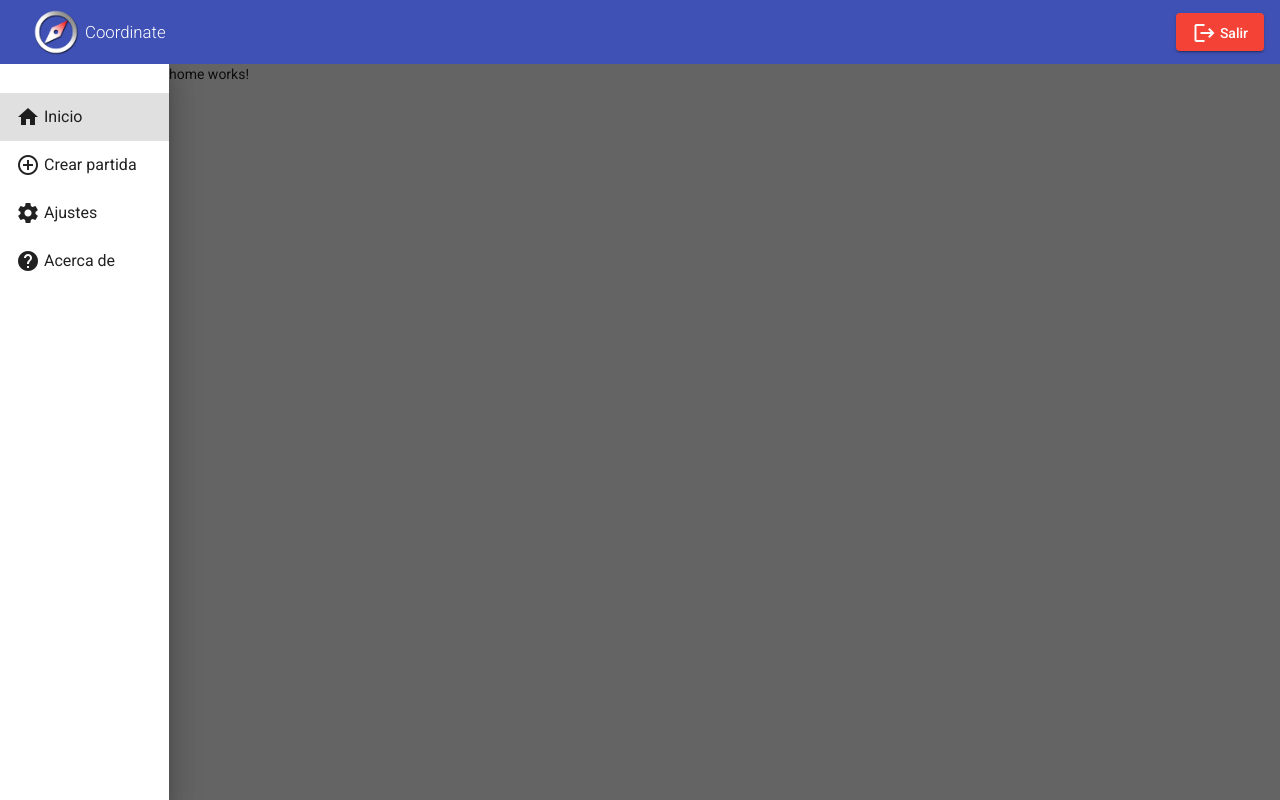
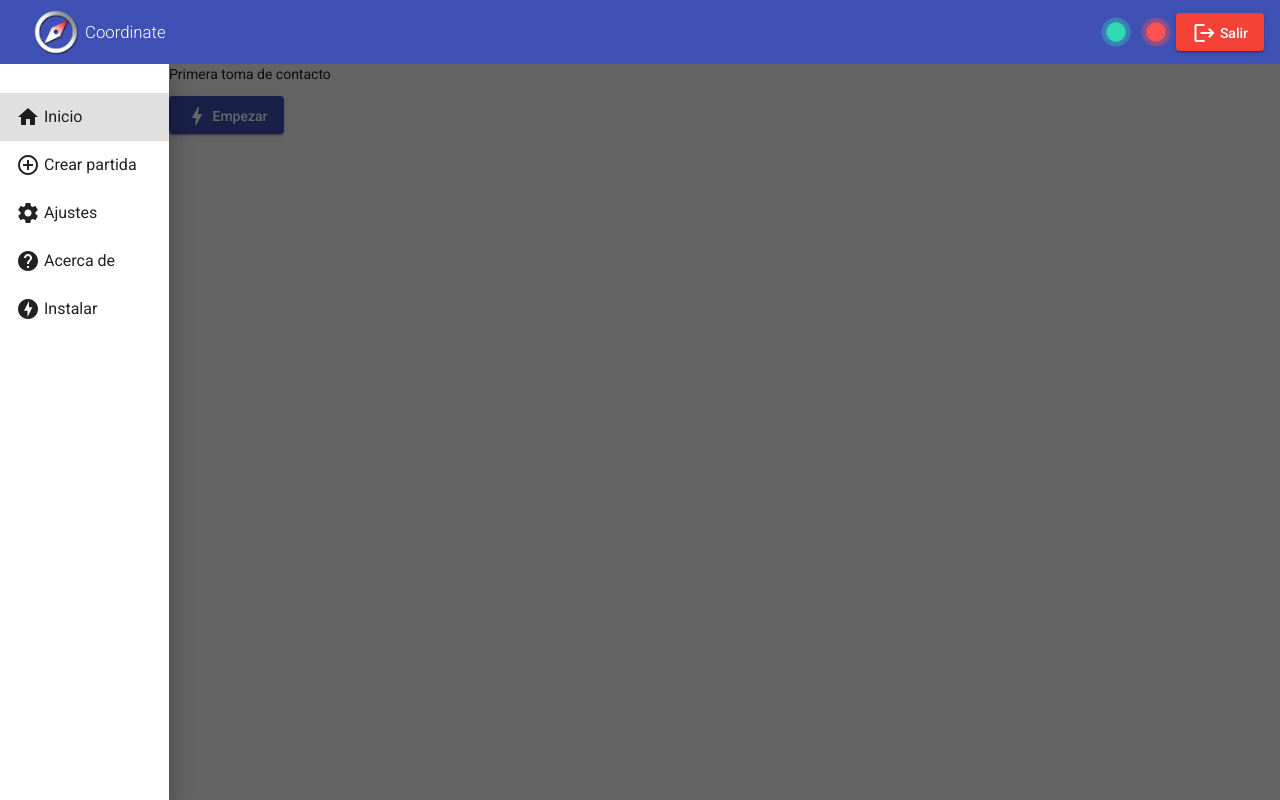
Before and after one commit to Seiyul/Coordinate, an Angular app: page /home in a window 1280 px wide. Both pictures are taken after a click on the button "Coordinate". Built offline with nearby package versions, Linux system fonts and the light colour scheme; no server answers.

Commit message:
Inserción de funcionalidades GPS

```diff
--- a/src/app/about/about.component.ts
+++ b/src/app/about/about.component.ts
@@ -15,9 +15,11 @@ export class AboutComponent implements OnInit {
         private _global: GlobalService
     ) { }
 
-    version: any;
+    get version(): any {
+        return this._global.getLatestVersion();
+    }
 
     ngOnInit(): void {
-        this.version = this._global.getLatestVersion();
+
     }
 }
--- a/src/app/app.component.html
+++ b/src/app/app.component.html
@@ -4,6 +4,12 @@
         <span class="coordinateText" *ngIf="!block">{{ title }}</span>
     </button>
     <span class="toolbarSpacer"></span>
+
+    <button mat-icon-button [routerLink]="['/settings']">
+        <div class="blob green"></div>
+    </button>
+
+    <div class="blob red"></div>
     <button mat-raised-button color="warn" class="exitButton" (click)="closeModal()" *ngIf="!block">
         <mat-icon>
             logout
@@ -27,8 +33,7 @@
                     </span>
                 </div>
             </mat-list-option>
-            <mat-list-option class="add-button" [ngClass]="{'disabledColor': isPwa}" *ngIf="hasServiceWorkerReady"
-                (click)="installPwa()" [value]="null" [disabled]="isPwa">
+            <mat-list-option class="add-button" [ngClass]="{'disabledColor': isPwa}" [value]="null" [disabled]="isPwa">
                 <div>
                     <mat-icon>
                         {{ isPwa ? 'check_circle' : 'offline_bolt' }}
--- a/src/app/app.component.scss
+++ b/src/app/app.component.scss
@@ -56,3 +56,61 @@
 .disabledColor {
     color: #7e7e7e;
 }
+
+.blob {
+    background: black;
+    border-radius: 50%;
+    box-shadow: 0 0 0 0 rgba(0, 0, 0, 1);
+    margin: 10px;
+    height: 20px;
+    width: 20px;
+    transform: scale(1);
+    animation: pulse-black 2s infinite;
+  }
+
+  .blob.green {
+    background: rgba(51, 217, 178, 1);
+    box-shadow: 0 0 0 0 rgba(51, 217, 178, 1);
+    animation: pulse-green 2s infinite;
+  }
+
+  @keyframes pulse-green {
+    0% {
+      transform: scale(0.95);
+      box-shadow: 0 0 0 0 rgba(51, 217, 178, 0.7);
+    }
+
+    70% {
+      transform: scale(1);
+      box-shadow: 0 0 0 10px rgba(51, 217, 178, 0);
+    }
+
+    100% {
+      transform: scale(0.95);
+      box-shadow: 0 0 0 0 rgba(51, 217, 178, 0);
+    }
+  }
+
+
+  .blob.red {
+    background: rgba(255, 82, 82, 1);
+    box-shadow: 0 0 0 0 rgba(255, 82, 82, 1);
+    animation: pulse-red 2s infinite;
+  }
+
+  @keyframes pulse-red {
+    0% {
+      transform: scale(0.95);
+      box-shadow: 0 0 0 0 rgba(255, 82, 82, 0.7);
+    }
+
+    70% {
+      transform: scale(1);
+      box-shadow: 0 0 0 10px rgba(255, 82, 82, 0);
+    }
+
+    100% {
+      transform: scale(0.95);
+      box-shadow: 0 0 0 0 rgba(255, 82, 82, 0);
+    }
+  }
--- a/src/app/app.component.ts
+++ b/src/app/app.component.ts
@@ -7,6 +7,7 @@ import { environment } from 'src/environments/environment';
 import { CustomSnackbarComponent } from './custom-snackbar/custom-snackbar.component';
 import { DialogComponent } from './dialog/dialog.component';
 import { GlobalService } from './services/global.service';
+import { GpsService } from './services/gps.service';
 
 
 @Component({
@@ -20,8 +21,6 @@ export class AppComponent implements OnInit {
     block = false;
 
     isPwa = false;
-
-    hasServiceWorkerReady = false;
 
     version: any;
 
@@ -55,7 +54,8 @@ export class AppComponent implements OnInit {
         public dialog: MatDialog,
         private _global: GlobalService,
         public snackbar: MatSnackBar,
-        private _http: HttpClient
+        private _http: HttpClient,
+        private _gps: GpsService
     ) {
         if (this._global.blockBrowser()) {
             this.block = true;
@@ -66,14 +66,8 @@ export class AppComponent implements OnInit {
     ngOnInit(): void {
         this.installPwa();
         this.checkIfComesFromPwa();
-
-        navigator.serviceWorker.ready.then((serviceWorkerRegistration) => {
-            this.hasServiceWorkerReady = true;
-        }).catch(() => {
-            this.hasServiceWorkerReady = false;
-        });
-
         this.setVersion();
+        this.startNavigation();
     }
 
     routerChange(event: any): void {
@@ -114,9 +108,11 @@ export class AppComponent implements OnInit {
                 deferredPrompt.prompt();
                 deferredPrompt.userChoice.then((choiceResult: any) => {
                     if (choiceResult.outcome === 'accepted') {
-                        this._global.setSnackbarTimer(2500);
+                        this._global.setSnackbarTimer(3500);
                         this._global.setSnackbarText('Gracias por instalar la aplicación');
                         this.snackbar.openFromComponent(CustomSnackbarComponent, { duration: this._global.getSnackbarTimer() });
+                        localStorage.setItem('hasInstalledApp', 'true');
+                        this.isPwa = true;
                     } else {
                         console.log('User dismissed the A2HS prompt');
                     }
@@ -133,14 +129,21 @@ export class AppComponent implements OnInit {
     }
 
     setVersion(): void {
-        if (environment.production) {
-            const url = window.location.origin + '/Coordinate/' + 'timestamp.txt';
-            this._http.get(url).subscribe((response: any) => {
-                this._global.setLatestVersion(response);
-            });
-        }
-        else {
-            this._global.setLatestVersion('Local');
-        }
+        // if (environment.production) {
+        //     const url = window.location.origin + '/Coordinate/' + 'timestamp.txt';
+        //     this._http.get(url, { responseType: 'text' as 'json' }).subscribe((response: any) => {
+        //         this._global.setLatestVersion(response);
+        //     }, (err: any) => {
+        //         this._global.setLatestVersion('Error: ' + err);
+        //     });
+        // }
+        // else {
+        //     this._global.setLatestVersion('Local');
+        // }
+        this._global.setLatestVersion('Work in process');
+    }
+
+    startNavigation(): void {
+        this._gps.startWatchPosition();
     }
 }
--- a/src/app/home/home.component.html
+++ b/src/app/home/home.component.html
@@ -1 +1,52 @@
-<p>home works!</p>
+<p>Primera toma de contacto</p>
+<ng-container *ngIf="position && isWatchPositionTurnedOn">
+    <div>
+        <mat-icon>label_important</mat-icon>
+        <span>accuracy → {{ position.accuracy }}</span>
+    </div>
+    <div>
+        <mat-icon>label_important</mat-icon>
+        <span>altitude → {{ position.latitude }}</span>
+    </div>
+    <div>
+        <mat-icon>label_important</mat-icon>
+        <span>altitudeAccuracy → {{ position.altitudeAccuracy }}</span>
+    </div>
+    <div>
+        <mat-icon>label_important</mat-icon>
+        <span>heading → {{ position.heading }}</span>
+    </div>
+    <div>
+        <mat-icon>label_important</mat-icon>
+        <span>latitude → {{ position.latitude }}</span>
+    </div>
+    <div>
+        <mat-icon>label_important</mat-icon>
+        <span>longitude → {{ position.longitude }}</span>
+    </div>
+    <div>
+        <mat-icon>label_important</mat-icon>
+        <span>speed → {{ position.speed }}</span>
+    </div>
+</ng-container>
+<p></p>
+<div>
+    <button mat-raised-button (click)="stop()" color="warn" *ngIf="isWatchPositionTurnedOn">
+        <mat-icon>
+            stop
+        </mat-icon>
+        <span>
+            Parar
+        </span>
+    </button>
+
+
+    <button mat-raised-button (click)="start()" color="primary" *ngIf="!isWatchPositionTurnedOn">
+        <mat-icon>
+            bolt
+        </mat-icon>
+        <span>
+            Empezar
+        </span>
+    </button>
+</div>
--- a/src/app/home/home.component.ts
+++ b/src/app/home/home.component.ts
@@ -1,15 +1,40 @@
 import { Component, OnInit } from '@angular/core';
+import { GpsService } from '../services/gps.service';
 
 @Component({
-  selector: 'app-home',
-  templateUrl: './home.component.html',
-  styleUrls: ['./home.component.scss']
+    selector: 'app-home',
+    templateUrl: './home.component.html',
+    styleUrls: ['./home.component.scss']
 })
 export class HomeComponent implements OnInit {
 
-  constructor() { }
+    constructor(
+        private _gps: GpsService
+    ) { }
 
-  ngOnInit(): void {
-  }
+    get position(): any {
+        const toReturn = this._gps.getPosition();
+        return toReturn;
+    }
+
+    get watchPosition(): any {
+        return this._gps.getWatchPosition();
+    }
+
+    get isWatchPositionTurnedOn(): boolean {
+        return this._gps.getIsWatchPositionTurnedOn();
+    }
+
+    ngOnInit(): void {
+
+    }
+
+    stop(): void {
+        this._gps.stopWatchPosition();
+    }
+
+    start(): void {
+        this._gps.startWatchPosition();
+    }
 
 }
--- a/src/app/services/global.service.ts
+++ b/src/app/services/global.service.ts
@@ -100,5 +100,20 @@ export class GlobalService {
 
     setLatestVersion(version: any): void {
         this.version = version;
+
+        // const latestVersion = localStorage.getItem('latestVersion') as string;
+
+        // let latestVersionDate: any;
+        // let recentVersionDate: any;
+
+        // if (latestVersion !== null && latestVersion !== undefined && latestVersion !== '') {
+        //     latestVersionDate = new Date(latestVersion).getTime();
+        //     recentVersionDate = new Date(version).getTime();
+        //     if (latestVersionDate > recentVersionDate) {
+        //         window.location.reload(true);
+        //     }
+        // }
+
+        localStorage.setItem('latestVersion', this.version);
     }
 }
--- /dev/null
+++ b/src/app/services/gps.service.ts
@@ -0,0 +1,67 @@
+import { Injectable } from '@angular/core';
+
+@Injectable({
+    providedIn: 'root'
+})
+export class GpsService {
+
+    constructor() { }
+
+    watchPosition: any;
+    position: any;
+    errors: any;
+
+    isWatchPositionTurnedOn = false;
+
+    getWatchPosition(): any {
+        return this.watchPosition;
+    }
+
+    setWatchPosition(watchPosition: any): void {
+        this.watchPosition = watchPosition;
+    }
+
+    stopWatchPosition(): void {
+        this.isWatchPositionTurnedOn = false;
+        navigator.geolocation.clearWatch(this.watchPosition);
+    }
+
+    getPosition(): any {
+        return this.position;
+    }
+
+    setPosition(position: any): void {
+        this.position = position.coords;
+    }
+
+    getError(): any {
+        return this.errors;
+    }
+
+    setError(error: any): void {
+        this.errors = error;
+    }
+
+    startWatchPosition(): void {
+        this.watchPosition = navigator.geolocation.watchPosition(
+            // Success
+            (pos: any) => {
+                this.isWatchPositionTurnedOn = true;
+                this.setPosition(pos);
+            },
+            // Error
+            (err: any) => {
+                this.setError(err);
+            },
+            // Options
+            {
+                enableHighAccuracy: true,
+                timeout: 60000,
+                maximumAge: 0
+            });
+    }
+
+    getIsWatchPositionTurnedOn(): any {
+        return this.isWatchPositionTurnedOn;
+    }
+}
```
Also changed, not shown: 1 other file (tests, documents, lock files or other folders).
